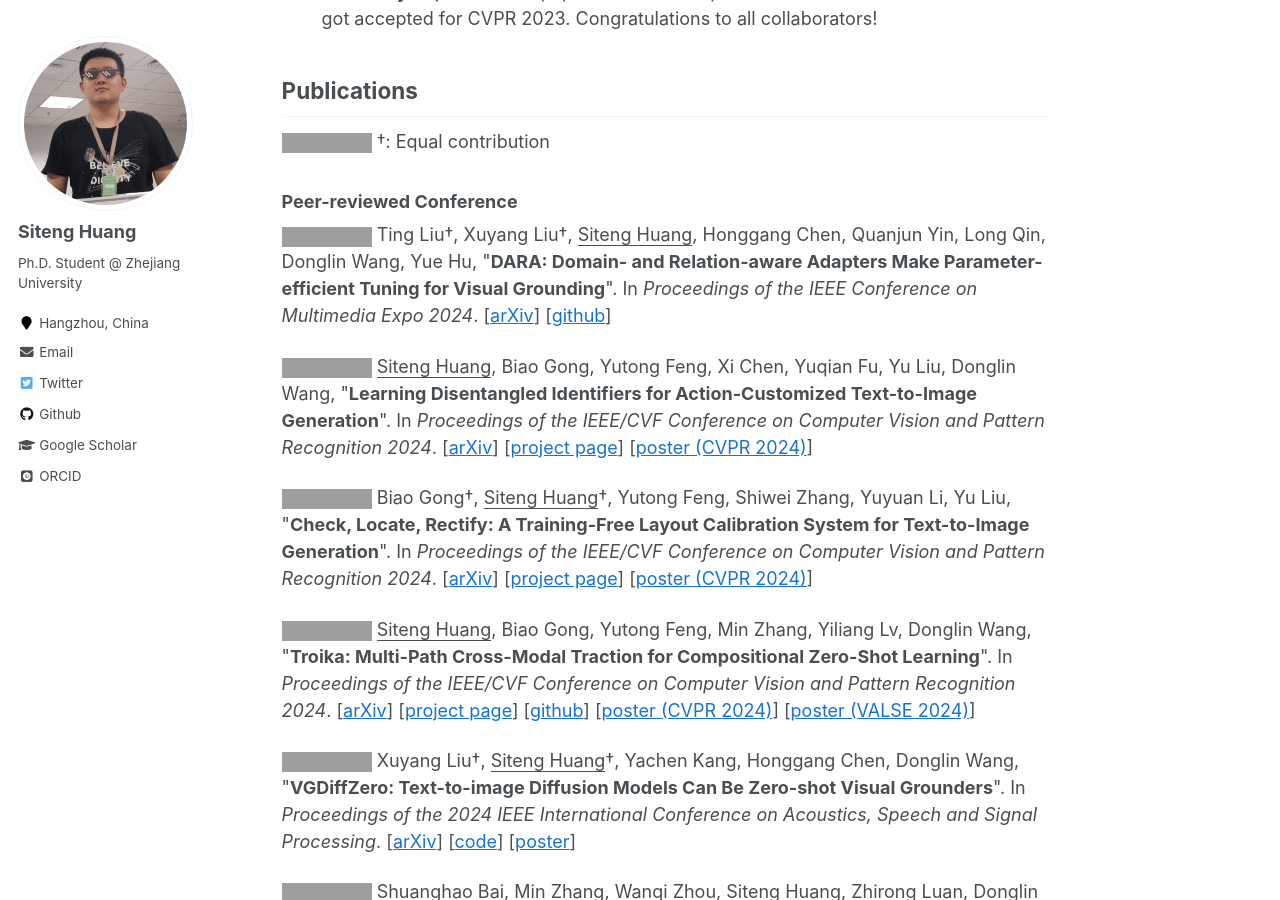
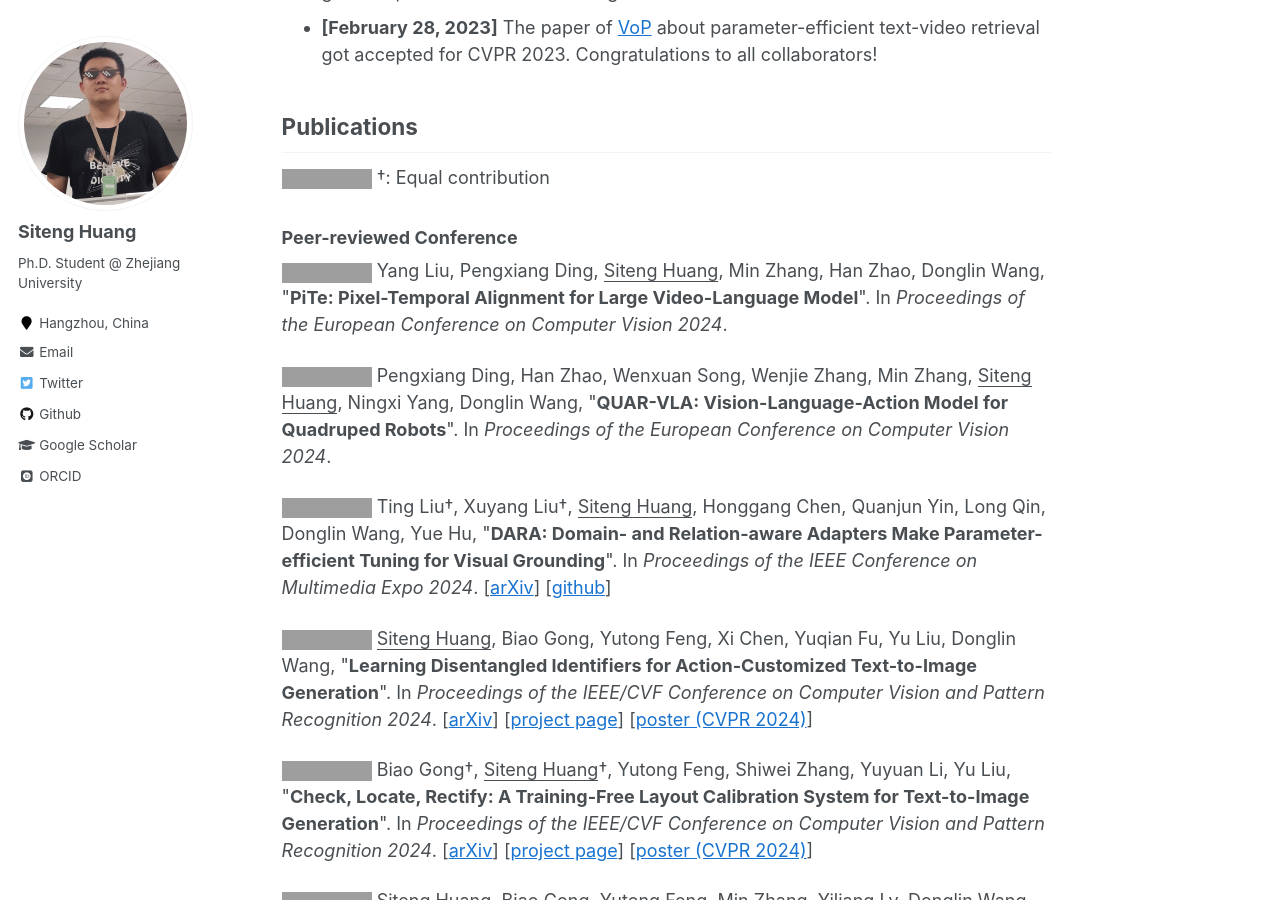
Before and after one commit to bighuang624/bighuang624.github.io, a Jekyll site: the page built from _pages/about.md, in a window 1280 px wide and 900 px high, scrolled down 1681 px. Built offline with Jekyll 4.4.1, drawn with Linux system fonts in a browser that asks for light colours; some web fonts are replaced; comment, search, counter and statistics services are not loaded; some of the changed text lies outside the part shown; grey boxes are pictures that could not be loaded.

Commit message:
add ECCV 2024

```diff
--- a/_pages/about.md
+++ b/_pages/about.md
@@ -18,10 +18,10 @@ Hi! I am Siteng Huang (黄思腾 in Chinese). I received my Ph.D. degree from [Z
 
 Currently, My research has centered on **multi-modal large models**, especially **vision-language models (VLMs)**, including
 
-* **Generation/AIGC**: text-to-image/video (T2I/V) generation<sup><a href="https://arxiv.org/abs/2311.15841" target="_blank">ADI</a>,<a href="https://arxiv.org/abs/2311.15773" target="_blank">SimM</a></sup>, customized & controllable generation<sup><a href="https://arxiv.org/abs/2311.15841" target="_blank">ADI</a>,<a href="https://arxiv.org/abs/2311.15773" target="_blank">SimM</a></sup>, test-time diffusion intervention<sup><a href="https://arxiv.org/abs/2311.15773" target="_blank">SimM</a>,<a href="https://arxiv.org/abs/2309.01141" target="_blank">VGDiffZero</a></sup>, multi-modal large language models (MLLMs)<sup><a href="https://arxiv.org/abs/2403.14520" target="_blank">Cobra</a></sup>
+* **Generation/AIGC**: text-to-image/video (T2I/V) generation<sup><a href="https://arxiv.org/abs/2311.15841" target="_blank">ADI</a>,<a href="https://arxiv.org/abs/2311.15773" target="_blank">SimM</a></sup>, customized & controllable generation<sup><a href="https://arxiv.org/abs/2311.15841" target="_blank">ADI</a>,<a href="https://arxiv.org/abs/2311.15773" target="_blank">SimM</a></sup>, test-time diffusion intervention<sup><a href="https://arxiv.org/abs/2311.15773" target="_blank">SimM</a>,<a href="https://arxiv.org/abs/2309.01141" target="_blank">VGDiffZero</a></sup>, multi-modal large language models (MLLMs)<sup><a href="https://arxiv.org/abs/2403.14520" target="_blank">Cobra</a>, PiTe</sup>
 * **Understanding**: text-video retrieval (TVR)<sup><a href="https://arxiv.org/abs/2211.12764" target="_blank">VoP</a></sup>, compositional zero-shot learning (CZSL)<sup><a href="https://arxiv.org/abs/2303.15230" target="_blank">Troika</a></sup>, few-shot learning (FSL)<sup><a href="https://arxiv.org/abs/2009.04724" target="_blank">AGAM</a>,<a href="https://arxiv.org/abs/2207.06989" target="_blank">HTS</a></sup>, visual grounding<sup><a href="https://arxiv.org/abs/2309.01141" target="_blank">VGDiffZero</a>,<a href="https://arxiv.org/abs/2405.06217" target="_blank">DARA</a></sup>
 * **Transfer**: parameter-efficient fine-tuning (PEFT/PETL)<sup><a href="https://arxiv.org/abs/2211.12764" target="_blank">VoP</a>,<a href="https://arxiv.org/abs/2405.06217" target="_blank">DARA</a>,<a href="https://arxiv.org/abs/2405.14700" target="_blank">Sparse-Tuning</a></sup>, meta-learning<sup><a href="https://ieeexplore.ieee.org/abstract/document/9747620" target="_blank">MRN</a></sup>, domain adaptation<sup><a href="https://arxiv.org/abs/2312.09553" target="_blank">PDA</a></sup>
-* **Embodied AI**: vision-language-action models (VLAs)<sup>QUAR-VLA</sup>, foundation models for robotics
+* **Embodied AI**: vision-language-action models (VLAs)<sup><a href="https://arxiv.org/abs/2312.14457" target="_blank">QUAR-VLA</a></sup>, foundation models for robotics
 
 I am always looking for related collaborations, and most of them have produced top-level publications. Feel free to drop me an <a href="mailto:siteng.huang@gmail.com" target="_blank">email</a> if you are interested!
 
@@ -43,6 +43,7 @@ I am always looking for related collaborations, and most of them have produced t
 
 <!-- 参考 https://huanwang.tech/ 的样式 -->
 
+* **[July 1, 2024]** Two papers (PiTe and [QUAR-VLA](https://arxiv.org/abs/2312.14457)) got accepted for ECCV 2024.
 * **[June 4, 2024]** I successfully defended my dissertation. So many thanks to my Ph.D. committee (Prof. [Xiaogang Jin](http://www.cad.zju.edu.cn/home/jin/), Prof. [Mai Xu](https://shi.buaa.edu.cn/xumai/en/index.htm), Prof. [Changxin Gao](http://faculty.hust.edu.cn/cgao/en/index.htm), Prof. [Fajie Yuan](https://en.westlake.edu.cn/faculty/fajie-yuan.html), Prof. [Peidong Liu](https://en.westlake.edu.cn/faculty/peidong-liu.html), Prof. [Xiaofei Li](https://en.westlake.edu.cn/faculty/xiaofei-li.html)) and my advisor!
 * **[May 5, 2024]** Our [Cobra](https://sites.google.com/view/cobravlm) was selected for [VALSE 2024](https://valser.org/2024/#/) [Annual Progress Representation](https://kyonhuang.top/files/Cobra/VALSE24-APR-Cobra.jpg). Thanks to all the committee for the approval!
 * **[March 29, 2024]** [Troika](https://arxiv.org/abs/2303.15230) got accepted as [VALSE 2024](https://valser.org/2024/#/) Poster!
@@ -74,6 +75,10 @@ I am always looking for related collaborations, and most of them have produced t
 <a href="https://scholar.google.com/citations?user=mhpkWSYAAAAJ" target="_blank"><img src="https://img.shields.io/badge/dynamic/json?label=Paper%20Citations&query=total_citations&url=https%3A%2F%2Fcse.bth.se%2F~fer%2Fgooglescholar-api%2Fgooglescholar.php%3Fuser%3DmhpkWSYAAAAJ&logo=googlescholar&style=social" alt="Google Scholar"></a>  †: Equal contribution
 
 ### Peer-reviewed Conference
+
+<img src="https://img.shields.io/badge/ECCV-2024-blue?style=flat-square"> Yang Liu, Pengxiang Ding, <u>Siteng Huang</u>, Min Zhang, Han Zhao, Donglin Wang, &quot;**PiTe: Pixel-Temporal Alignment for Large Video-Language Model**&quot;. In *Proceedings of the European Conference on Computer Vision 2024*.
+
+<img src="https://img.shields.io/badge/ECCV-2024-blue?style=flat-square"> Pengxiang Ding, Han Zhao, Wenxuan Song, Wenjie Zhang, Min Zhang, <u>Siteng Huang</u>, Ningxi Yang, Donglin Wang, &quot;**QUAR-VLA: Vision-Language-Action Model for Quadruped Robots**&quot;. In *Proceedings of the European Conference on Computer Vision 2024*.
 
 <img src="https://img.shields.io/badge/ICME-2024-blue?style=flat-square"> Ting Liu†, Xuyang Liu†, <u>Siteng Huang</u>, Honggang Chen, Quanjun Yin, Long Qin, Donglin Wang, Yue Hu, &quot;**DARA: Domain- and Relation-aware Adapters Make Parameter-efficient Tuning for Visual Grounding**&quot;. In *Proceedings of the IEEE Conference on Multimedia Expo 2024*. <!-- oral --> [[arXiv](https://arxiv.org/abs/2405.06217)] [[github](https://github.com/liuting20/DARA)]
 
```
Also changed, not shown: other parts of _pages/about.md (+1 -1 lines), 1 other file.
